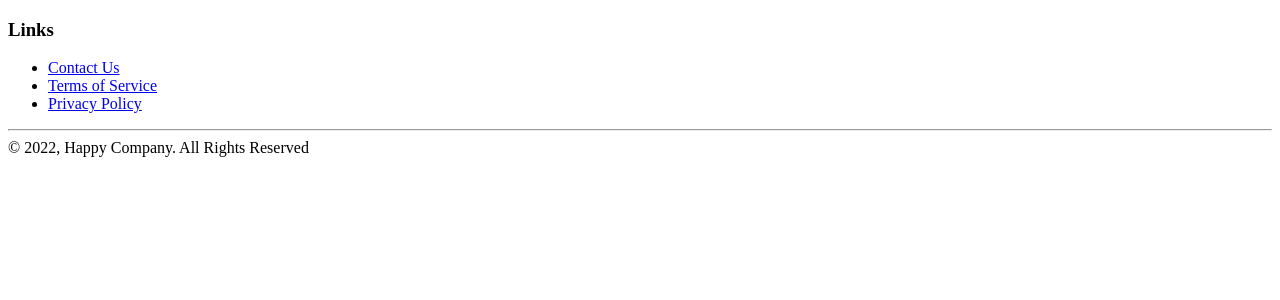
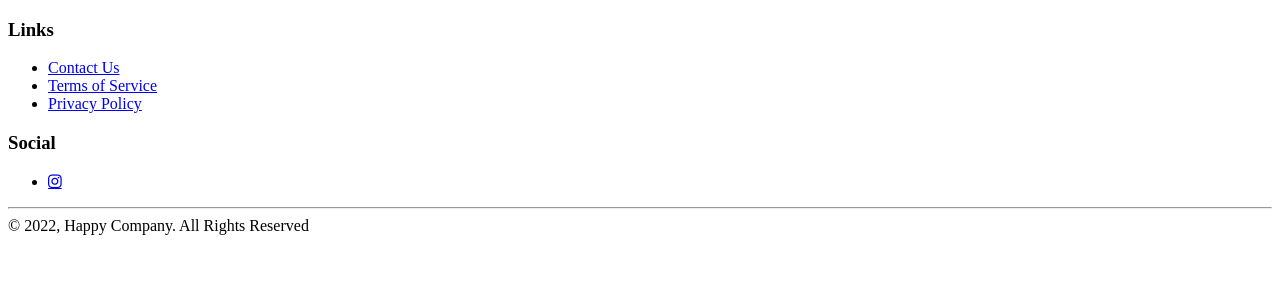
Before and after one commit to emonzon42/HappyFeets, a PHP site: page /pages/footer.html in a window 1280 px wide. Shown: the top 300 px of the page. Run offline with PHP 8.4, Linux system fonts and the light colour scheme.

Commit message:
added section for social media in footer

```diff
--- a/Final Project/pages/footer.html
+++ b/Final Project/pages/footer.html
@@ -2,9 +2,12 @@
 <html lang="en">
 <head>
     <title>Footer</title>
+    <link rel="stylesheet" href="https://cdnjs.cloudflare.com/ajax/libs/font-awesome/4.7.0/css/font-awesome.min.css">
 </head>
 
 <footer>
+    <div id="foot">
+        <div class="left">
             <h3>Links</h3>
             <ul>
                 <li><a href="contact">Contact Us</a></li>
@@ -12,6 +15,15 @@
                 <li><a href="#">Privacy Policy</a></li>
 
             </ul>
+        </div>
+        <div class="right">
+            <h3>Social</h3>
+            <ul>
+                <li><a href="https://www.instagram.com/happyfeets._/" class="fa fa-instagram social"></a></li>
+
+            </ul>
+        </div>
+    </div>
     <hr>
     <span> © 2022, Happy Company. All Rights Reserved</span>
  </footer>
```
Also changed, not shown: Final Project/css/style.css (+11 -0 lines). Lines whose indentation alone changed are shown as unchanged.
